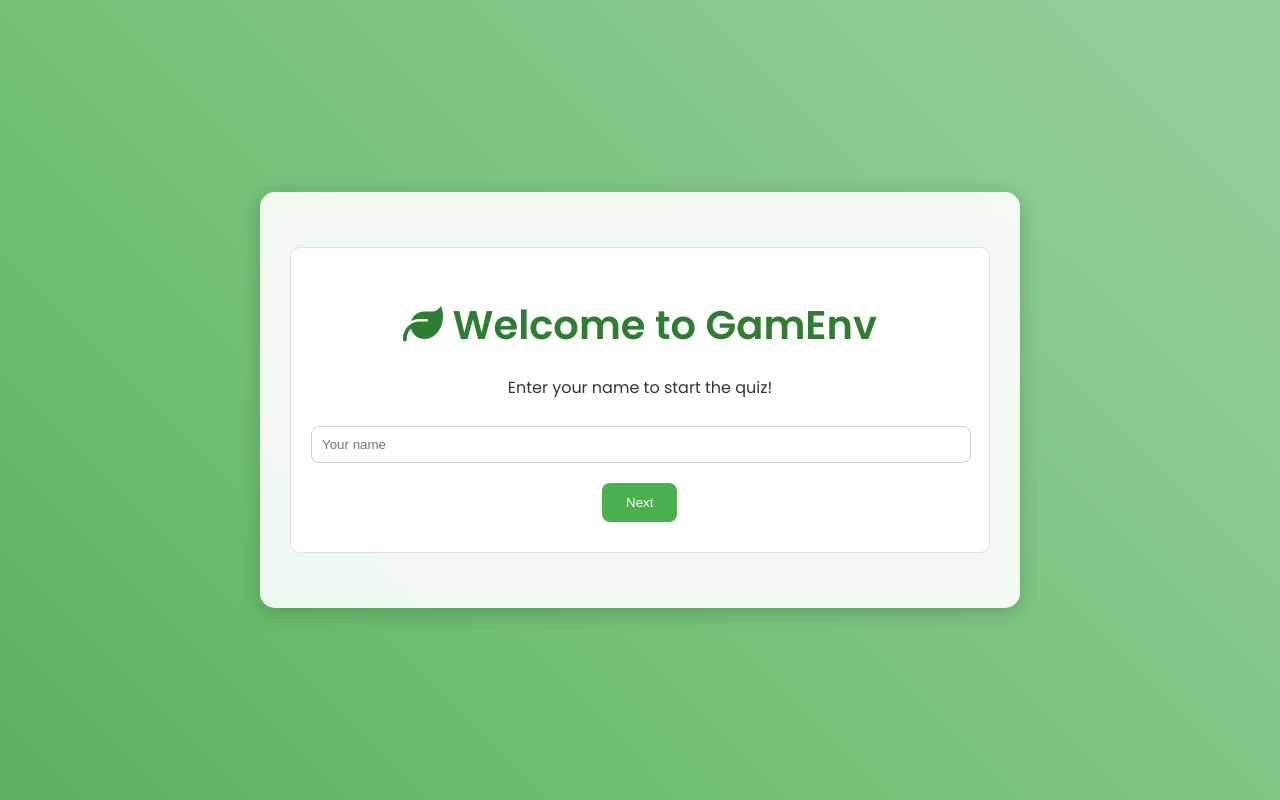
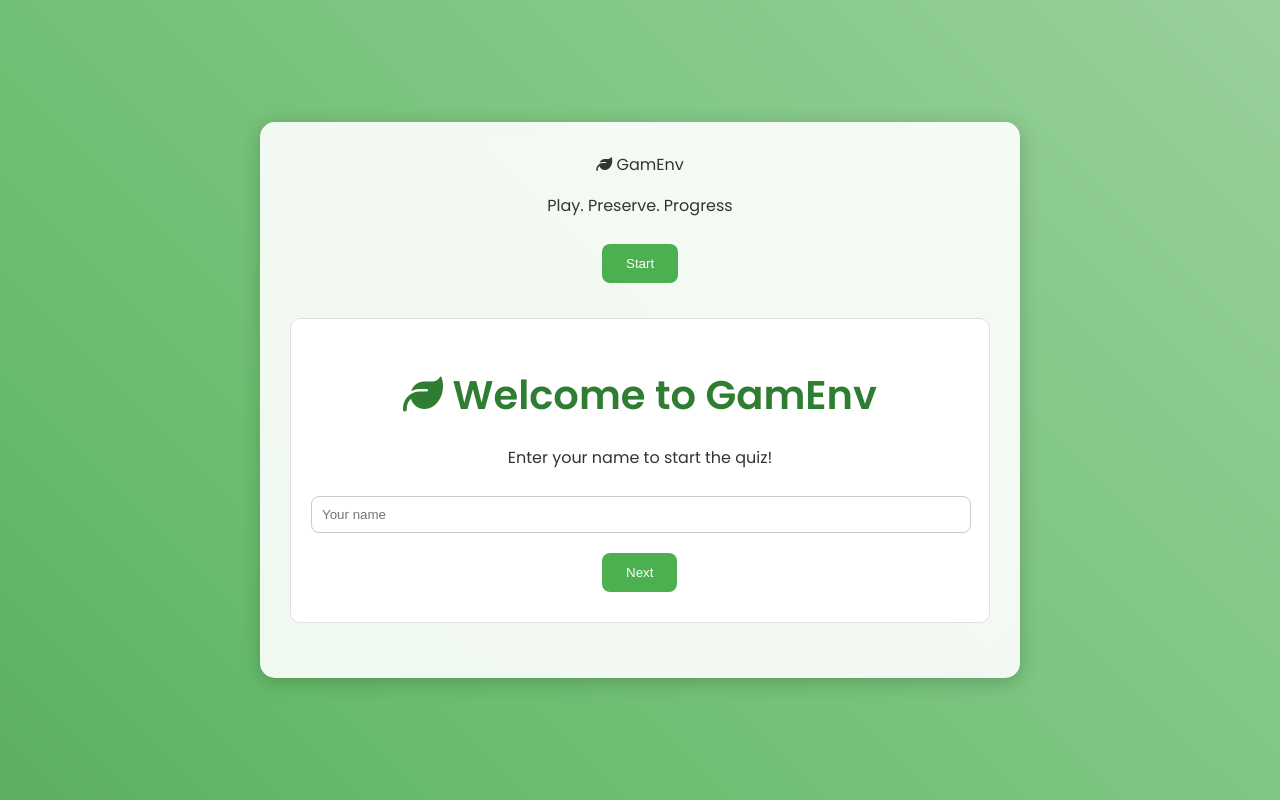
Before and after one commit to akhilmukkara/gamenv, a plain HTML site: page index.html in a window 1280 px wide. Drawn offline with nearby package versions, Linux system fonts and the light colour scheme.

Commit message:
Update index.html

```diff
--- a/index.html
+++ b/index.html
@@ -13,6 +13,14 @@
 </head>
 <body>
     <div class="container animate__animated animate__fadeIn">
+        <div id="landing-screen">
+            <div class="logo-wrap animate__animated animate__fadeInDown">
+                <i class="fas fa-leaf"></i>
+                <span class="logo-text">GamEnv</span>
+            </div>
+            <p class="tagline">Play. Preserve. Progress</p>
+            <button id="start-btn" class="animate__animated animate__pulse">Start</button>
+        </div>
         <div id="name-prompt">
             <h1><i class="fas fa-leaf"></i> Welcome to GamEnv</h1>
             <p>Enter your name to start the quiz!</p>
```
